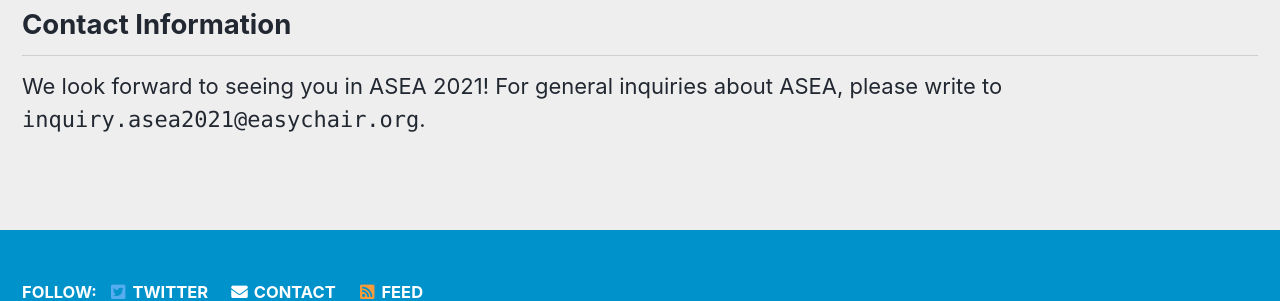
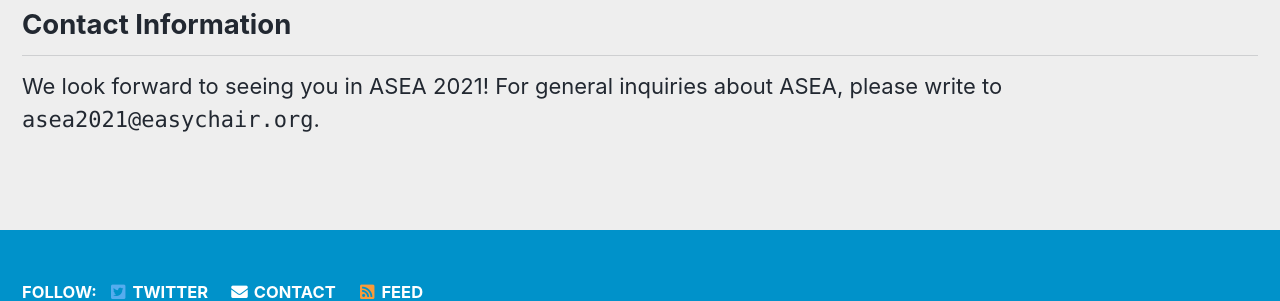
Before and after one commit to asea2021/ijcai-asea2021, a Jekyll site: the page built from _pages/home.md, in a window 1280 px wide. Shown: the part 1463-1764 px from the top of the page. Built offline with Jekyll 4.4.1, drawn with Linux system fonts in a browser that asks for light colours; cached includes are drawn as plain includes.

Commit message:
Email change

```diff
--- a/_config.yml
+++ b/_config.yml
@@ -114,7 +114,7 @@ footer:
       url: https://twitter.com/hashtag/asea2021?f=tweets
     - label: "Contact"
       icon: "fa fa-fw fa-envelope"
-      url: mailto:inquiry.asea2021@easychair.org
+      url: mailto:asea2021@easychair.org
     - label: "GitHub"
       icon: "fab fa-fw fa-github"
       url:
--- a/_pages/home.md
+++ b/_pages/home.md
@@ -47,4 +47,4 @@ We cordially welcome researchers, practitioners, and students from academic and
 </center>
 
 <h2 id='contact'>Contact Information</h2>
-We look forward to seeing you in ASEA 2021! For general inquiries about ASEA, please write to <kbd>inquiry.asea2021@easychair.org</kbd>.
+We look forward to seeing you in ASEA 2021! For general inquiries about ASEA, please write to <kbd>asea2021@easychair.org</kbd>.
```
Also changed, not shown: _pages/call_for_papers.md (+1 -1 lines).
